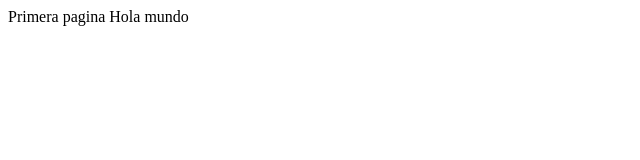
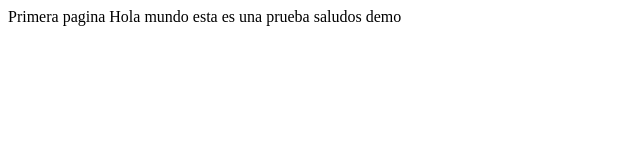
Before and after one commit to jfarfantecsup/proyecto01, a plain HTML site: page index.html in a window 1280 px wide. Shown: the whole page, without its empty margins (0-640 px from the left). Drawn offline with Linux system fonts and the light colour scheme.

Commit message:
index modificaciones

```diff
--- a/index.html
+++ b/index.html
@@ -5,5 +5,9 @@ Primera pagina
 
 <body>
  Hola mundo
+ esta es una prueba
+ saludos
+ demo
+
 </body>
 </html>
```
